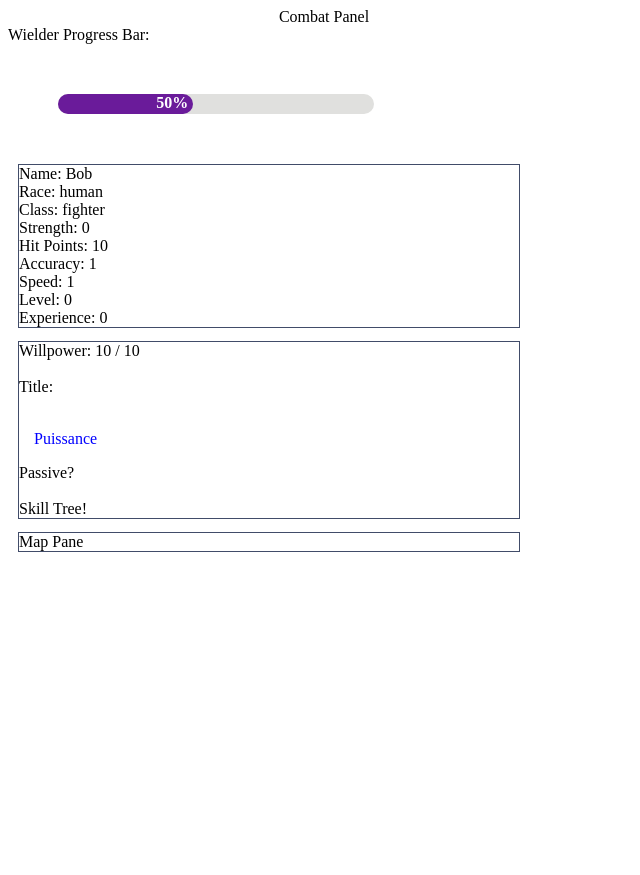
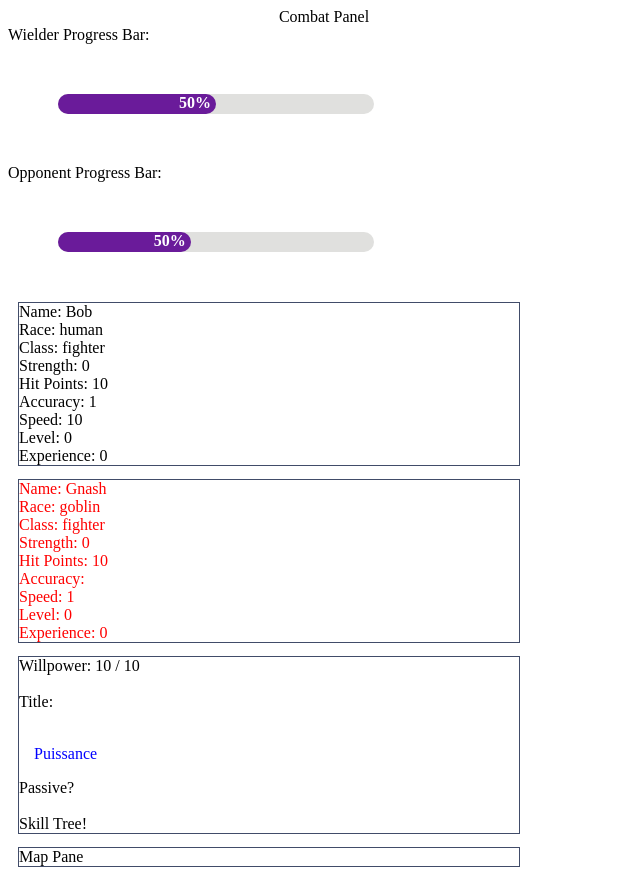
Before and after one commit to theofficetroll/weapons-incremental, a React app: page / in a window 1280 px wide. Shown: the whole page, without its empty margins (0-640 px from the left). Before the commit the page ends 800 px from the top, so only its background shows below. Built offline with nearby package versions, Linux system fonts and the light colour scheme.

Commit message:
Fixed opponent progress bar to update correctly.

```diff
--- a/src/components/combat.jsx
+++ b/src/components/combat.jsx
@@ -10,7 +10,8 @@ import ProgressBar from './progressBar.jsx';
 const Combat = (props) => {
   const { wielder, opponent, weapon } = props;
 
-  const [ wielderCompleted, setWielderCompleted, opponentCompleted, setOpponentCompleted ] = useState(0);
+  const [ wielderCompleted, setWielderCompleted ] = useState(0);
+  const [ opponentCompleted, setOpponentCompleted ] = useState(0);
 
   // Set interval based on an assumed value of speed range 0-99
   const [ wielderInterval ] = useState((100 - wielder.speed) * 10);
@@ -33,7 +34,7 @@ const Combat = (props) => {
 
   // Wielder progress bar
   useEffect(() => {
-    const interval = setInterval(() => {
+    setInterval(() => {
       setWielderCompleted(oldValue => {
         let newValue = oldValue + 10;
 
@@ -48,22 +49,22 @@ const Combat = (props) => {
     }, wielderInterval);
   }, []);
 
-  // // Opponent progress bar
-  // useEffect(() => {
-  //   const interval = setInterval(() => {
-  //     setOpponentCompleted(oldValue => {
-  //       let newValue = oldValue + 10;
+    // Opponent progress bar
+    useEffect(() => {
+      setInterval(() => {
+        setOpponentCompleted(oldValue => {
+          let newValue = oldValue + 10;
 
-  //       if (newValue > 100) {
-  //         // Trigger attack
+          if (newValue > 100) {
+            // Trigger attack
 
-  //         // Reset value to 0
-  //         newValue = 0;
-  //       }
-  //       return newValue;
-  //     });
-  //   }, opponentInterval);
-  // }, []);
+            // Reset value to 0
+            newValue = 0;
+          }
+          return newValue;
+        });
+      }, opponentInterval);
+    }, []);
 
   return (
     <div style={combatStyles} className="combat-panel">
@@ -73,10 +74,10 @@ const Combat = (props) => {
         Wielder Progress Bar:
         <ProgressBar bgcolor={"#6a1b9a"} completed={wielderCompleted} />
       </div>
-      {/* <div style={opponentCombatStyles} className="opponent-combat-panel">
+      <div style={opponentCombatStyles} className="opponent-combat-panel">
         Opponent Progress Bar:
         <ProgressBar bgcolor={"#6a1b9a"} completed={opponentCompleted} />
-      </div> */}
+      </div>
     </div>
   );
 }
--- /dev/null
+++ b/src/components/opponent.jsx
@@ -0,0 +1,39 @@
+import React from 'react';
+
+// This is the stat sheet for the Opponent
+// This data will not be visible to player in most cases
+// Only for dev at this point
+
+class Opponent extends React.Component {
+  constructor (props) {
+    super (props);
+  }
+
+  render () {
+    const { name, race, charClass, damageBonus, hp, accuracy, speed, level, xp } = this.props.opponent;
+    return (
+      <div className="opponent">
+        Name: {name}
+        <br />
+        Race: {race}
+        <br />
+        Class: {charClass}
+        <br />
+        Strength: {damageBonus}
+        <br />
+        Hit Points: {hp}
+        <br />
+        Accuracy: {accuracy}
+        <br />
+        Speed: {speed}
+        <br />
+        Level: {level}
+        <br />
+        Experience: {xp}
+        <br />
+      </div>
+    )
+  }
+}
+
+export default Opponent;
--- a/src/index.css
+++ b/src/index.css
@@ -23,6 +23,16 @@
   padding: 0;
   text-align: left;
   border: 1px solid #414c69;
+}
+.opponent {
+  width: 500px;
+  margin: 13px 10px 0;
+  position: relative;
+  align-self: baseline;
+  padding: 0;
+  text-align: left;
+  border: 1px solid #414c69;
+  color: red;
 }
 .weapon {
   width: 500px;
--- a/src/index.jsx
+++ b/src/index.jsx
@@ -6,6 +6,7 @@ import './index.css';
 // components
 import Combat from './components/combat.jsx';
 import Wielder from './components/wielder.jsx';
+import Opponent from './components/opponent.jsx';
 import Weapon from './components/weapon.jsx';
 import Map from './components/map.jsx';
 import actionRouter from './actions/commandRouter.js';
@@ -18,7 +19,7 @@ class Container extends React.Component {
       wielder: {
         xp: 0,
         level: 0,
-        speed: 1,
+        speed: 10,
         accuracy: 1,
         hp: 10,
         damageBonus: 0,
@@ -72,6 +73,7 @@ class Container extends React.Component {
       <div className="game">
         <Combat wielder={this.state.wielder} opponent={this.state.opponent} weapon={this.state.weapon} />
         <Wielder wielder={this.state.wielder} />
+        <Opponent opponent={this.state.opponent} />
         <Weapon weapon={this.state.weapon} />
         <Map />
       </div>
```
